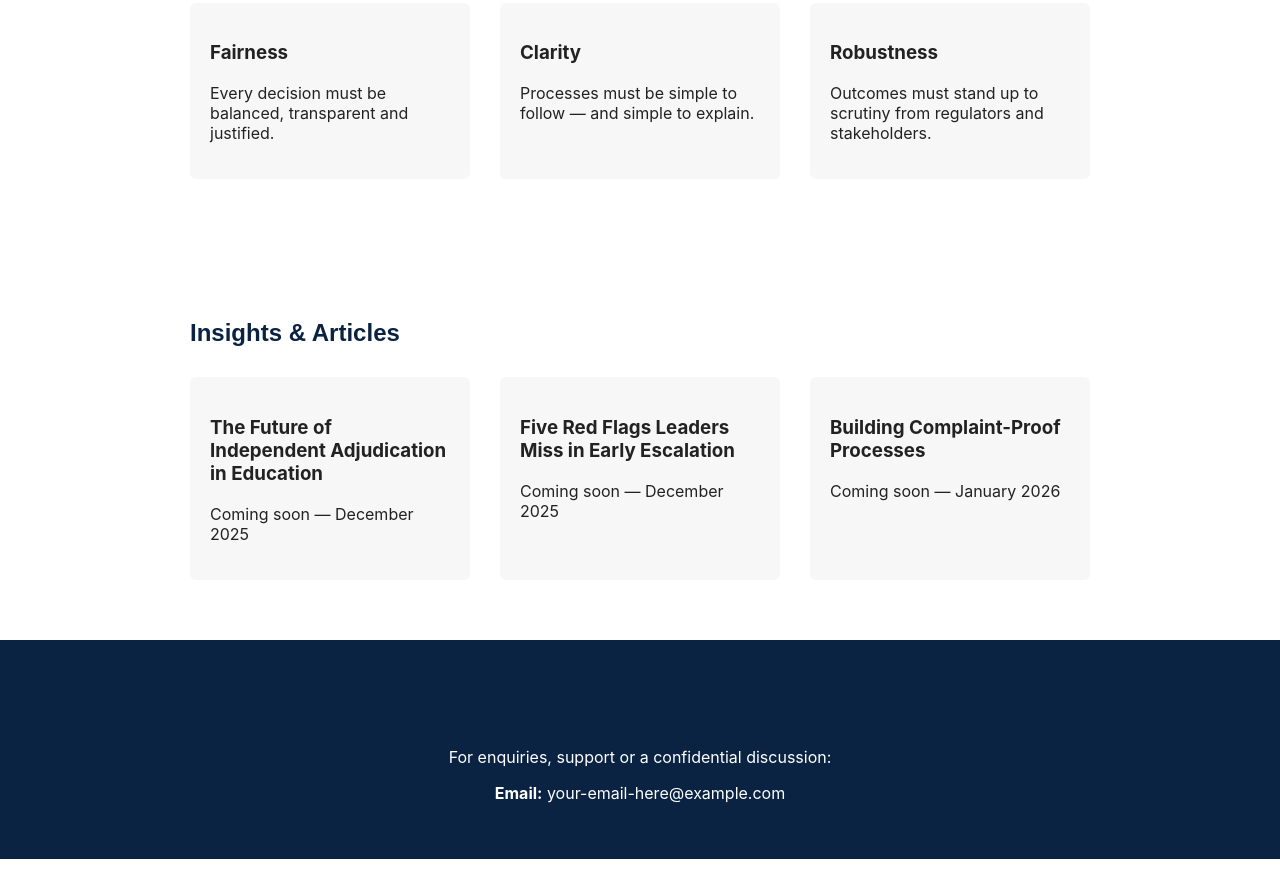
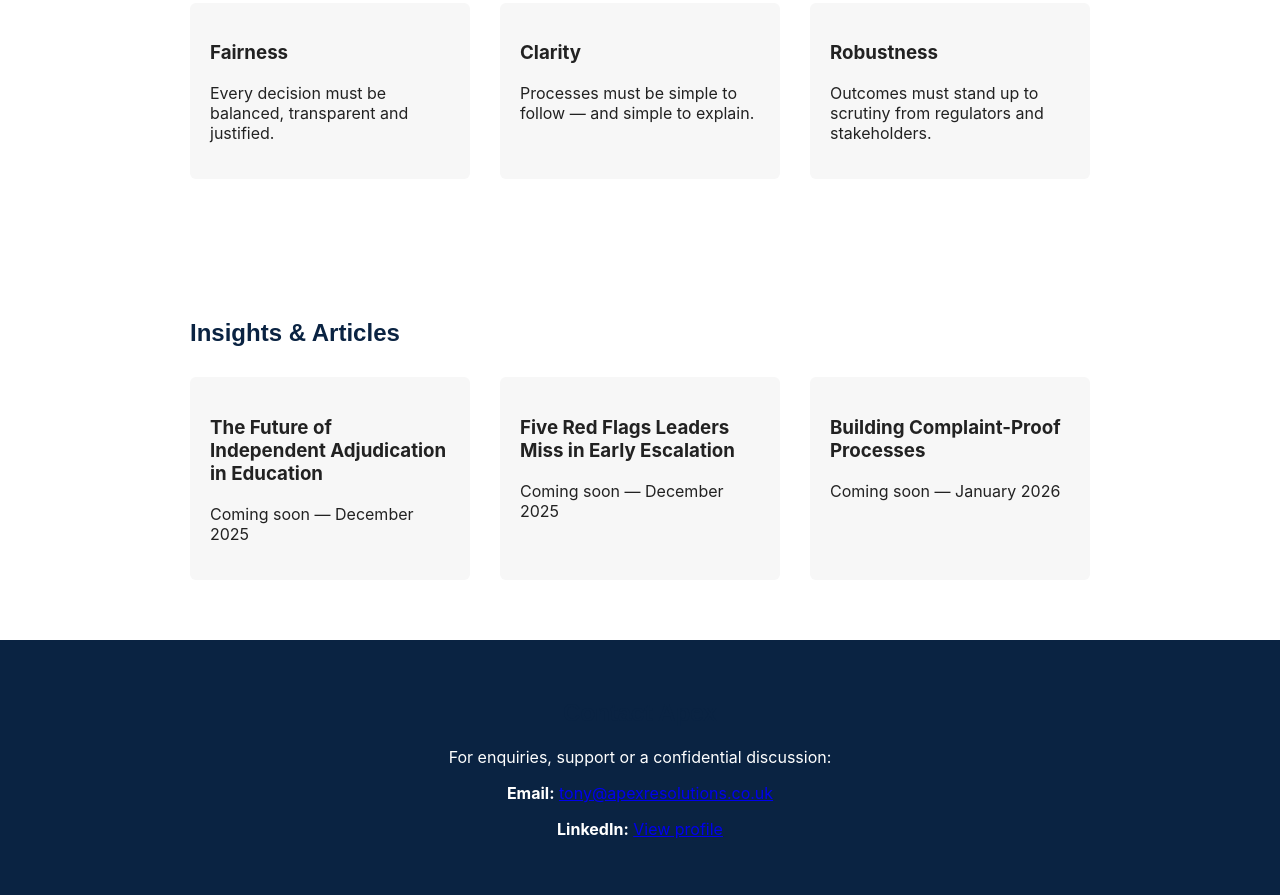
Before and after one commit to TonyApexR/Apex-Site, a plain HTML site: page index.html in a window 1280 px wide. Shown: the part 1713-2608 px from the top of the page. Before the commit the page ends 2572 px from the top, so only its background shows below. Drawn offline with Linux system fonts and the light colour scheme.

Commit message:
Update index.html

```diff
--- a/index.html
+++ b/index.html
@@ -68,7 +68,15 @@ footer { background:#0A2342; color:white; text-align:center; padding:40px 20px;
 <footer id="contact">
 <h2>Contact Apex</h2>
 <p>For enquiries, support or a confidential discussion:</p>
-<p><b>Email:</b> your-email-here@example.com</p>
+<p><b>Email:</b>
+  <a href="mailto:tony@apexresolutions.co.uk">tony@apexresolutions.co.uk</a>
+</p>
+<p><b>LinkedIn:</b>
+  <a href="https://www.linkedin.com/in/tony-h-b15a0ba3/" target="_blank" rel="noopener">
+    View profile
+  </a>
+</p>
+
 </footer>
 
 </body>
```
